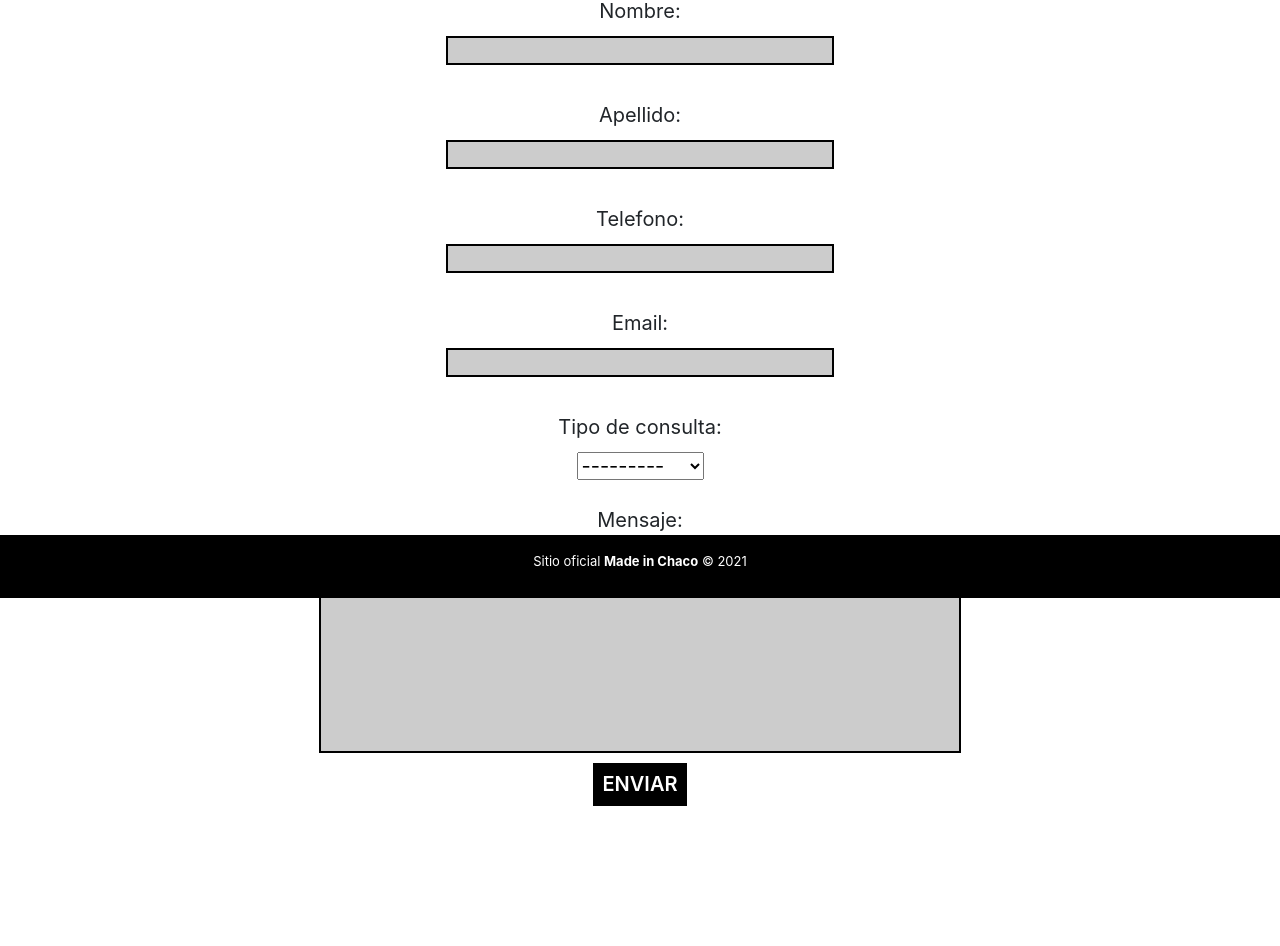
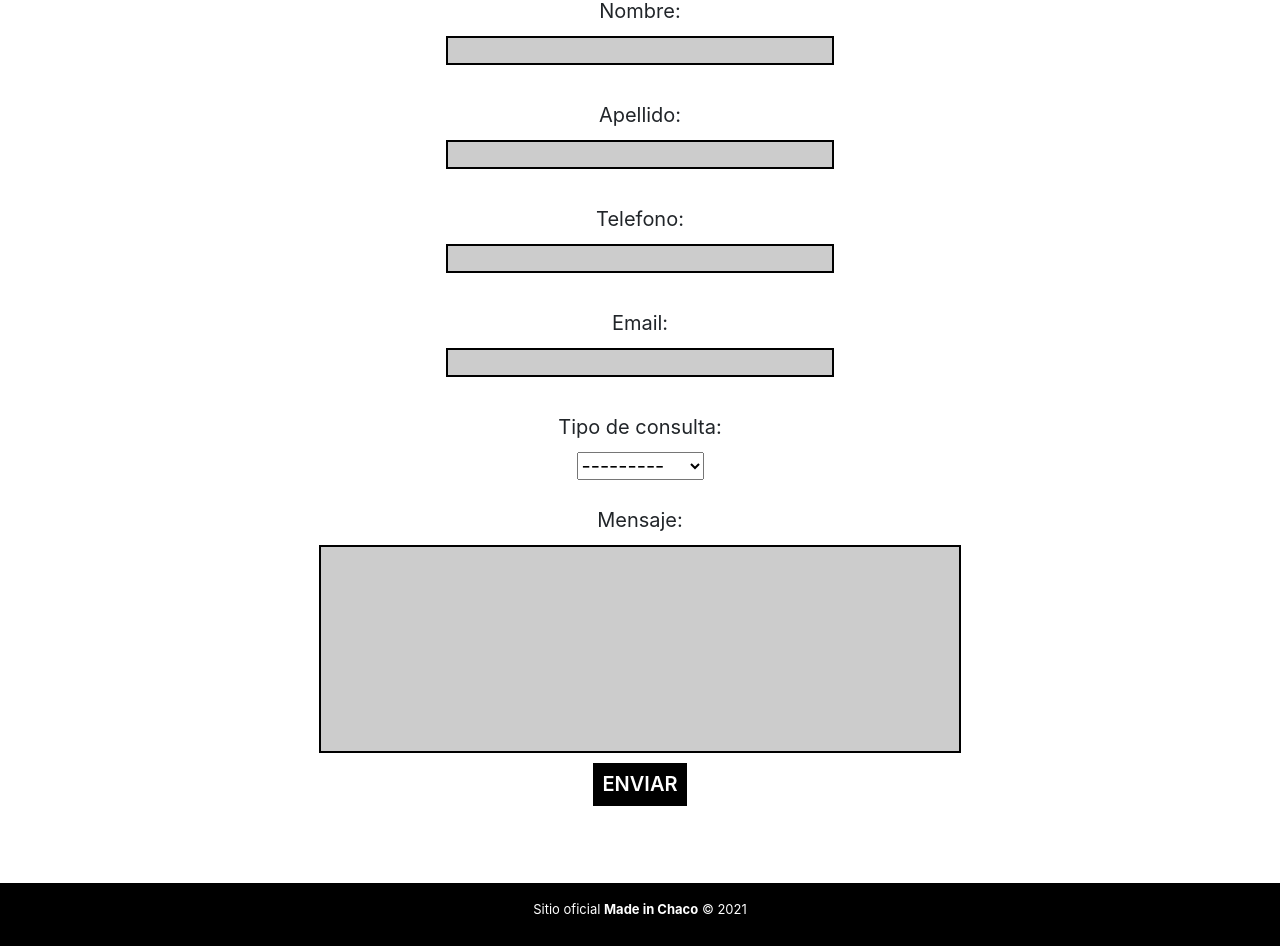
Before and after one commit to FacundoGarciaG/madeinchaco-django, a Django app: page /contacto/ in a window 1280 px wide. Shown: the part 202-1148 px from the top of the page. Before the commit the page ends 1008 px from the top, so only its background shows below. Run offline with Django 3.2, Linux system fonts and the light colour scheme; some libraries are stand-ins or nearby versions.

Commit message:
body relative padding

```diff
--- a/madeInChacoApp/static/madeInChacoApp/css/styles.css
+++ b/madeInChacoApp/static/madeInChacoApp/css/styles.css
@@ -4,6 +4,8 @@
 
 body {
   background-color: rgb(255, 255, 255);
+  position: relative;
+  padding: 0 0 10rem;
 }
 
 html {
```
